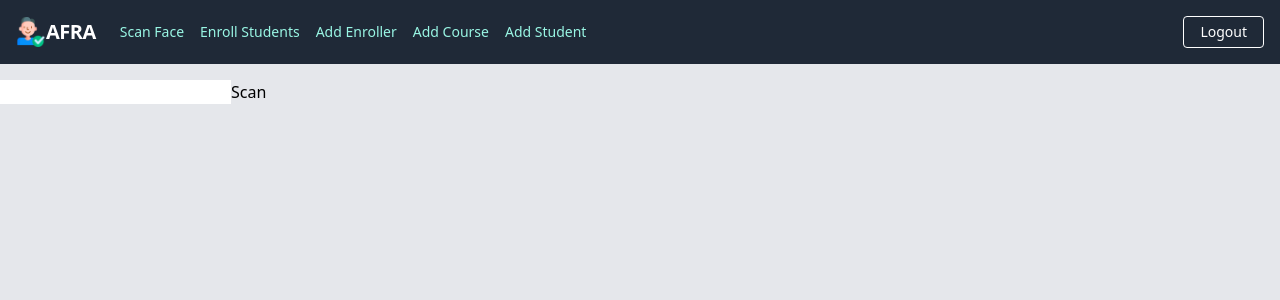
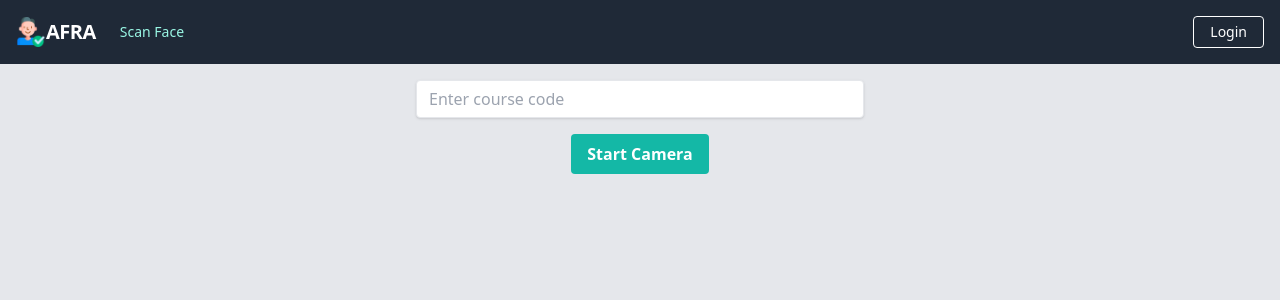
Before and after one commit to nagarajpandith/afra-frontend, a Next.js app: page /scan in a window 1280 px wide. Shown: the top 300 px of the page. Built offline with nearby package versions, Linux system fonts and the light colour scheme.

Commit message:
fix: user controlled camera

```diff
--- a/components/form/index.js
+++ b/components/form/index.js
@@ -1,7 +1,7 @@
 import { useState } from 'react';
 import Button from '../button';
 
-export const Form = ({ fields, submitText, onSubmit }) => {
+export const Form = ({ fields, submitText, onSubmit, onInputChange }) => {
   const [formState, setFormState] = useState({});
   const [errors, setErrors] = useState({});
 
@@ -25,6 +25,7 @@ export const Form = ({ fields, submitText, onSubmit }) => {
   const handleSubmit = (event) => {
     event.preventDefault();
     validateForm();
+
     onSubmit(formState);
   };
 
--- a/components/isAuth/index.js
+++ b/components/isAuth/index.js
@@ -5,7 +5,7 @@ const withAuth = (WrappedComponent) => {
   const AuthComponent = (props) => {
     const checkAuth = () => {
       // Make a request to the server to check if the user is logged in
-      return { isLoggedIn: true };
+      return { isLoggedIn: false };
     };
 
     const user = checkAuth();
--- a/package.json
+++ b/package.json
@@ -10,6 +10,7 @@
     "lint": "next lint"
   },
   "dependencies": {
+    "axios": "^1.2.1",
     "next": "13.0.7",
     "react": "18.2.0",
     "react-dom": "18.2.0"
--- a/pages/_app.js
+++ b/pages/_app.js
@@ -18,7 +18,9 @@ MyApp.getInitialProps = async (ctx) => {
   // fetch the user's role from API or a cookie
   const checkUser = () => {
     // by making a request to the server, we can check if the user is logged in and if they are an admin
-    return { isAdmin: true }; // just for now until backend is integrated
+    // return { isAdmin: true }; // just for now until backend is integrated
+
+    return null;
   };
 
   const user = checkUser();
--- a/pages/add-student.js
+++ b/pages/add-student.js
@@ -1,11 +1,7 @@
 import { Form } from '../components/form';
 import withAdminRoute from '../components/adminRoute';
-import { useState } from 'react';
 
 const AddStudent = () => {
-  const [formState, setFormState] = useState({});
-  const [errors, setErrors] = useState({});
-
   const fields = [
     {
       name: 'usn',
@@ -26,12 +22,6 @@ const AddStudent = () => {
       placeholder: 'Enter department',
     },
     {
-      name: 'descriptions',
-      label: 'Descriptions',
-      type: 'text',
-      placeholder: 'Enter descriptions',
-    },
-    {
       name: 'image',
       label: 'Image',
       type: 'file',
@@ -39,14 +29,7 @@ const AddStudent = () => {
   ];
 
   const handleSubmit = (formData) => {
-    studentModel
-      .create(formData)
-      .then(() => {
-        // navigate to students list page or show a success message
-      })
-      .catch((error) => {
-        setErrors(error.errors);
-      });
+    console.log(formData);
   };
 
   return (
--- a/pages/login.js
+++ b/pages/login.js
@@ -5,14 +5,6 @@ import withAuth from '../components/isAuth';
 
 function Login() {
   const [activeTab, setActiveTab] = useState('admin');
-  const [formData, setFormData] = useState({
-    id: '',
-    password: '',
-  });
-
-  const handleInputChange = (e) => {
-    setFormData({ ...formData, [e.target.id]: e.target.value });
-  };
 
   const handleTabClick = (e) => {
     setActiveTab(e.target.id);
@@ -23,10 +15,8 @@ function Login() {
     { name: 'password', label: 'Password', type: 'password', required: true },
   ];
 
-  const handleSubmit = (formData) => {
-    // add code to handle form submission here
+  const handleSubmit = async (formData) => {
     console.log(formData);
-    Router.push('/');
   };
 
   return (
@@ -45,23 +35,17 @@ function Login() {
         </li>
         <li className="mr-4">
           <button
-            id="user"
+            id="enroller"
             className={`${
-              activeTab === 'user' ? 'bg-teal-400 text-white' : ''
+              activeTab === 'enroller' ? 'bg-teal-400 text-white' : ''
             } font-bold text-lg rounded-full px-4 py-2`}
             onClick={handleTabClick}
           >
-            User
+            Enroller
           </button>
         </li>
       </ul>
-      <Form
-        fields={fields}
-        submitText="Log In"
-        onSubmit={handleSubmit}
-        formData={formData}
-        onInputChange={handleInputChange}
-      />
+      <Form fields={fields} submitText="Log In" onSubmit={handleSubmit} />
     </div>
   );
 }
--- a/pages/scan.js
+++ b/pages/scan.js
@@ -5,34 +5,76 @@ function Scan() {
   const videoRef = useRef(null);
   const canvasRef = useRef(null);
   const [courseCode, setCourseCode] = useState('');
+  const [cameraOpen, setCameraOpen] = useState(false);
 
-  const handleClick = async () => {
+  const handleClick = () => {
+    // Set the canvas as the source for the video element
+    videoRef.current.src = canvasRef.current.toDataURL('image/jpeg');
+
+    // Stop the camera
+    stopCamera();
+
+    // Log the form data and image data
+    console.log({ courseCode, imageData: videoRef.current.src });
+  };
+
+  const startCamera = async () => {
     const stream = await navigator.mediaDevices.getUserMedia({ video: true });
     videoRef.current.srcObject = stream;
     await videoRef.current.play();
 
+    // Set the video element as the source for the canvas
     const context = canvasRef.current.getContext('2d');
-    context.drawImage(videoRef.current, 0, 0);
+    context.drawImage(
+      videoRef.current,
+      0,
+      0,
+      canvasRef.current.width,
+      canvasRef.current.height
+    );
 
-    const imageData = canvasRef.current.toDataURL('image/jpeg');
+    // Update the camera status
+    setCameraOpen(true);
+  };
 
-    console.log({ imageData, courseCode });
+  const stopCamera = () => {
+    const stream = videoRef.current.srcObject;
+    stream.getTracks().forEach((track) => track.stop());
 
-    stream.getTracks().forEach((track) => track.stop());
+    // Update the camera status
+    setCameraOpen(false);
   };
 
   return (
-    <div>
+    <div className="flex flex-col items-center max-w-md mx-auto mt-10">
       <input
+        className="shadow appearance-none border rounded w-full py-2 px-3 text-gray-700 leading-tight focus:outline-none focus:shadow-outline"
         type="text"
         ref={inputRef}
         value={courseCode}
         onChange={(event) => setCourseCode(event.target.value)}
+        placeholder="Enter course code"
       />
-      <button disabled={!courseCode} onClick={handleClick}>
-        Scan
+      <button
+        className="bg-teal-500 hover:bg-teal-700 text-white font-bold py-2 px-4 rounded focus:outline-none focus:shadow-outline mt-4"
+        disabled={!courseCode}
+        onClick={startCamera}
+      >
+        Start Camera
       </button>
-      <video ref={videoRef} style={{ display: 'none' }} />
+      {cameraOpen && (
+        <button
+          className="bg-green-500 hover:bg-green-700 text-white font-bold py-2 px-4 rounded focus:outline-none focus:shadow-outline mt-4"
+          onClick={handleClick}
+        >
+          Take Picture
+        </button>
+      )}
+      <video
+        ref={videoRef}
+        className="w-full h-auto mt-4"
+        style={{ objectFit: 'cover' }}
+      />
       <canvas ref={canvasRef} style={{ display: 'none' }} />
     </div>
   );
```
Also changed, not shown: 1 other file (tests, documents, lock files or other folders).
